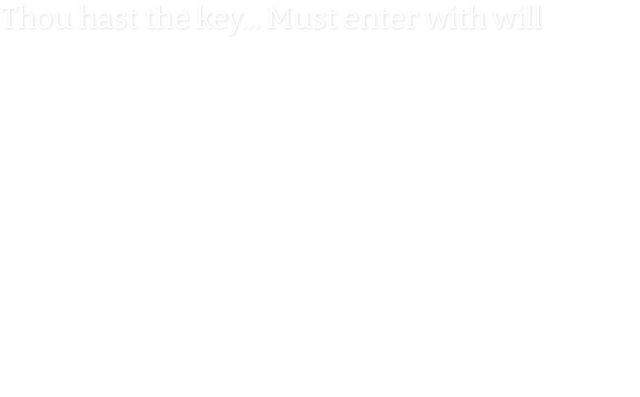
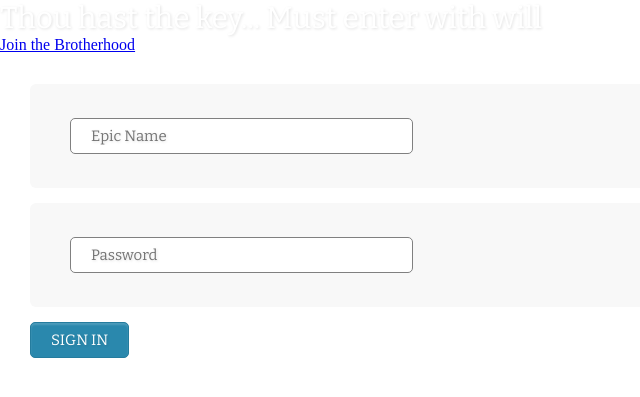
Before and after one commit to MarkNovicio/jschatz, a Django app: page /login_page in a window 1280 px wide. Shown: the top 397 px of the page, without its empty margins (0-640 px from the left). Run offline with Django 3.2, Linux system fonts and the light colour scheme.

Commit message:
login.html page

```diff
--- a/login_app/templates/login.html
+++ b/login_app/templates/login.html
@@ -20,7 +20,20 @@
 <body>
     <div class = "login-container">
         <h1 class = "form-title">Thou hast the key... Must enter with will</h1>
+        <p><a href="/registration">Join the Brotherhood</a></p>
+        <form action= '/user/registration' method="POST">
+            {% csrf_token %}
 
+            <div class= "registration-item-form">
+                <input type='text' name= 'first_name' placeholder = 'Epic Name'>
+            </div>
+            <div class= "registration-item-form">
+                <input type="password" name = 'password' placeholder = 'Password'>
+            </div>
+            <div class= "registration-item-form-button">
+                <button>SIGN IN</button>
+            </div>
+        </form>
 
     </div>
 </body>
```
